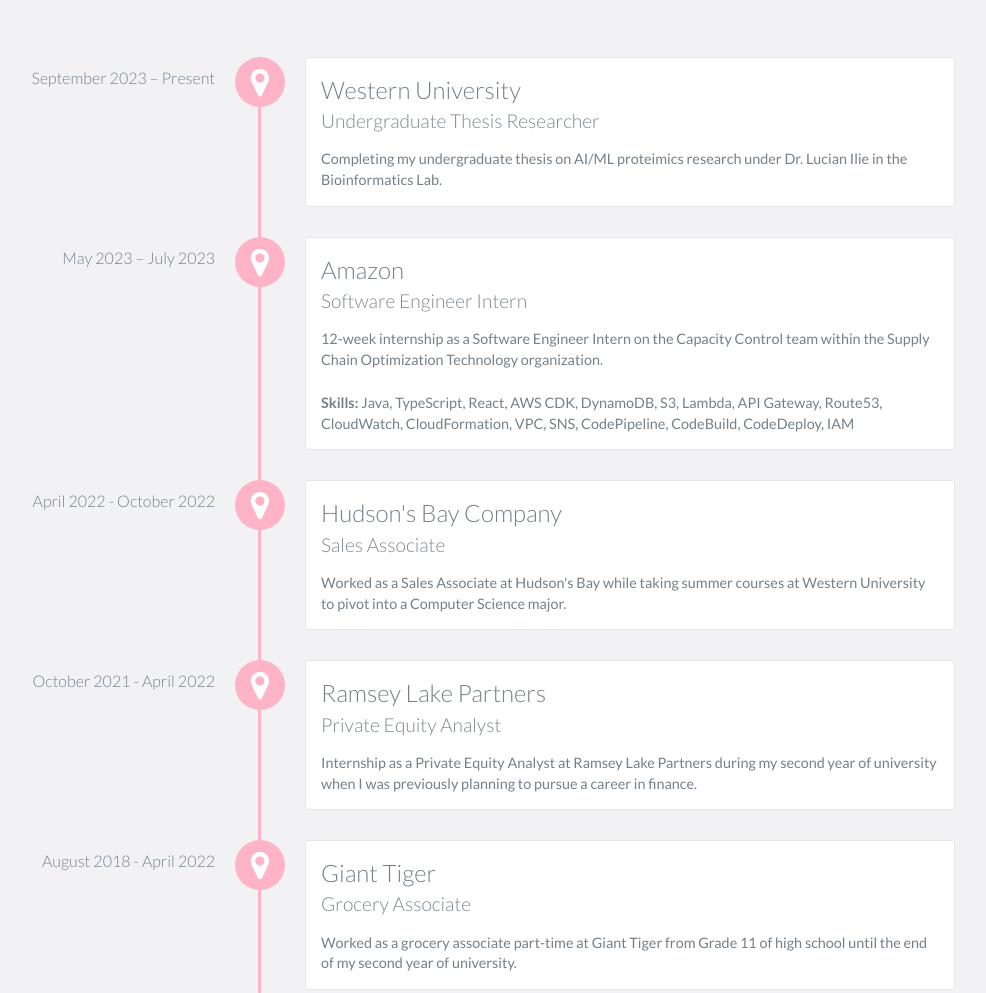
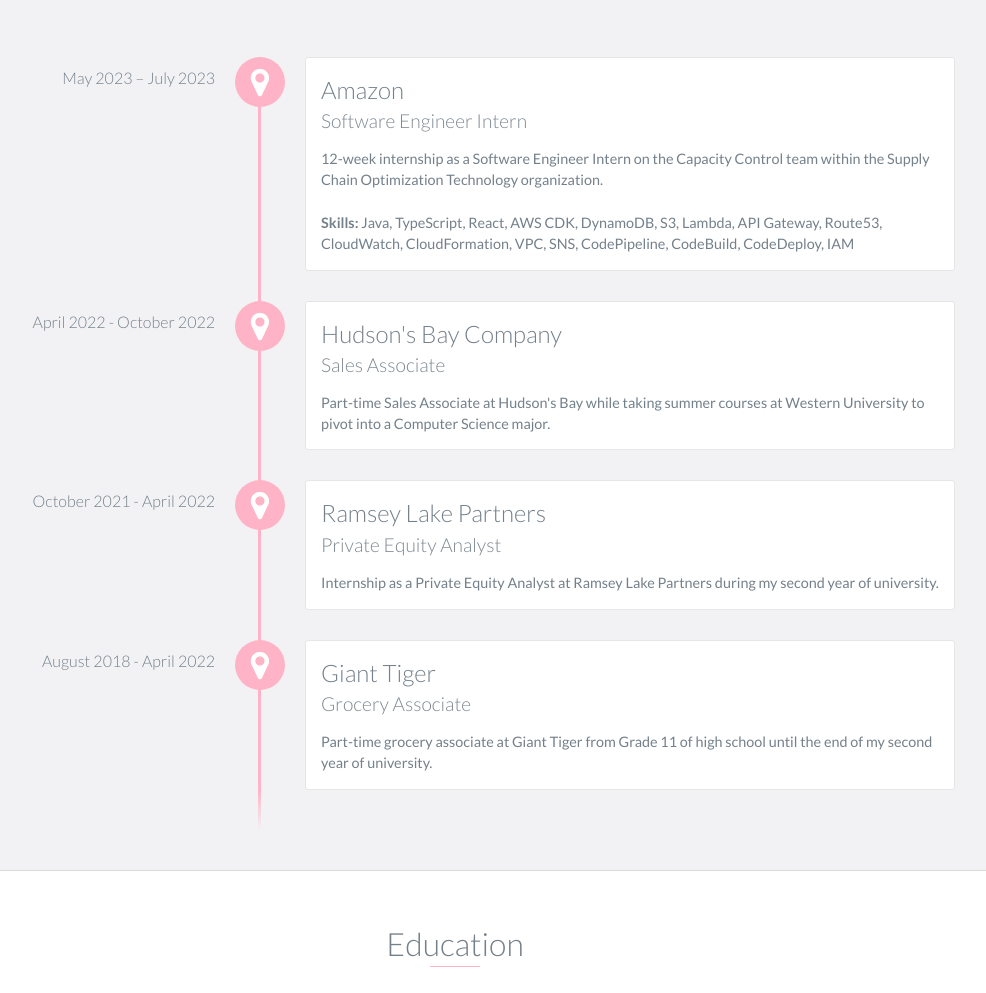
Before and after one commit to rgavigan/rgavigan.github.io, a website: page index.html in a window 1280 px wide. Shown: the part 1338-2331 px from the top of the page, without its empty margins (185-1171 px from the left). Drawn offline with nearby package versions, Linux system fonts and the light colour scheme.

Commit message:
Update index.html

```diff
--- a/index.html
+++ b/index.html
@@ -78,7 +78,7 @@
                     </p>
                     <br>
                     <p>
-                        Completing my undergraduate thesis, "Explaining embedding vector results for scoring alignments", under the supervision of Dr. Lucian Ilie in the <a href="https://www.csd.uwo.ca/~ilie/lab.html">Bioinformatics Lab</a>
+                        Completing my undergraduate thesis, "Explaining embedding results for scoring alignments", under the supervision of Dr. Lucian Ilie in the <a href="https://www.csd.uwo.ca/~ilie/lab.html">Bioinformatics Lab</a>
                     </p>
                     <br>
                     <p>
@@ -97,14 +97,6 @@
     <div id="experience" class="background-alt">
         <h2 class="heading">Experience</h2>
         <div id="experience-timeline">
-            <div data-date="September 2023 – Present">
-                <h3>Western University</h3>
-                <h4>Undergraduate Thesis Researcher</h4>
-                <p>
-                    Completing my undergraduate thesis on AI/ML proteimics research under Dr. Lucian Ilie in the Bioinformatics Lab.
-                </p>
-            </div>
-
             <div data-date="May 2023 – July 2023">
                 <h3>Amazon</h3>
                 <h4>Software Engineer Intern</h4>
@@ -121,7 +113,7 @@
                 <h3>Hudson's Bay Company</h3>
                 <h4>Sales Associate</h4>
                 <p>
-                    Worked as a Sales Associate at Hudson's Bay while taking summer courses at Western University to pivot into a Computer Science major.
+                    Part-time Sales Associate at Hudson's Bay while taking summer courses at Western University to pivot into a Computer Science major.
                 </p>
             </div>
 
@@ -129,7 +121,7 @@
                 <h3>Ramsey Lake Partners</h3>
                 <h4>Private Equity Analyst</h4>
                 <p>
-                    Internship as a Private Equity Analyst at Ramsey Lake Partners during my second year of university when I was previously planning to pursue a career in finance.
+                    Internship as a Private Equity Analyst at Ramsey Lake Partners during my second year of university.
                 </p>
             </div>
 
@@ -137,7 +129,7 @@
                 <h3>Giant Tiger</h3>
                 <h4>Grocery Associate</h4>
                 <p>
-                    Worked as a grocery associate part-time at Giant Tiger from Grade 11 of high school until the end of my second year of university.
+                    Part-time grocery associate at Giant Tiger from Grade 11 of high school until the end of my second year of university.
                 </p>
             </div>
         </div>
@@ -220,7 +212,7 @@
                     </div>
                     <!-- End .project-image -->
                     <div class="project-info">
-                        <h3>Map Navigation Application</h3>
+                        <h3>Campus Maps</h3>
                         <p>
                             An application to navigate a campus map and every building's floor plans, created using Java.
                         </p>
@@ -241,7 +233,7 @@
                     </div>
                     <!-- End .project-image -->
                     <div class="project-info">
-                        <h3>E-Commerce Shop Clone</h3>
+                        <h3>Pinterest Shop</h3>
                         <p>
                             An e-commerce clone website created using React, Node.js, Redux, and MongoDB. Used to display Pinterest pins as 'products' and allow users to add them to a cart and checkout.
                         </p>
```
